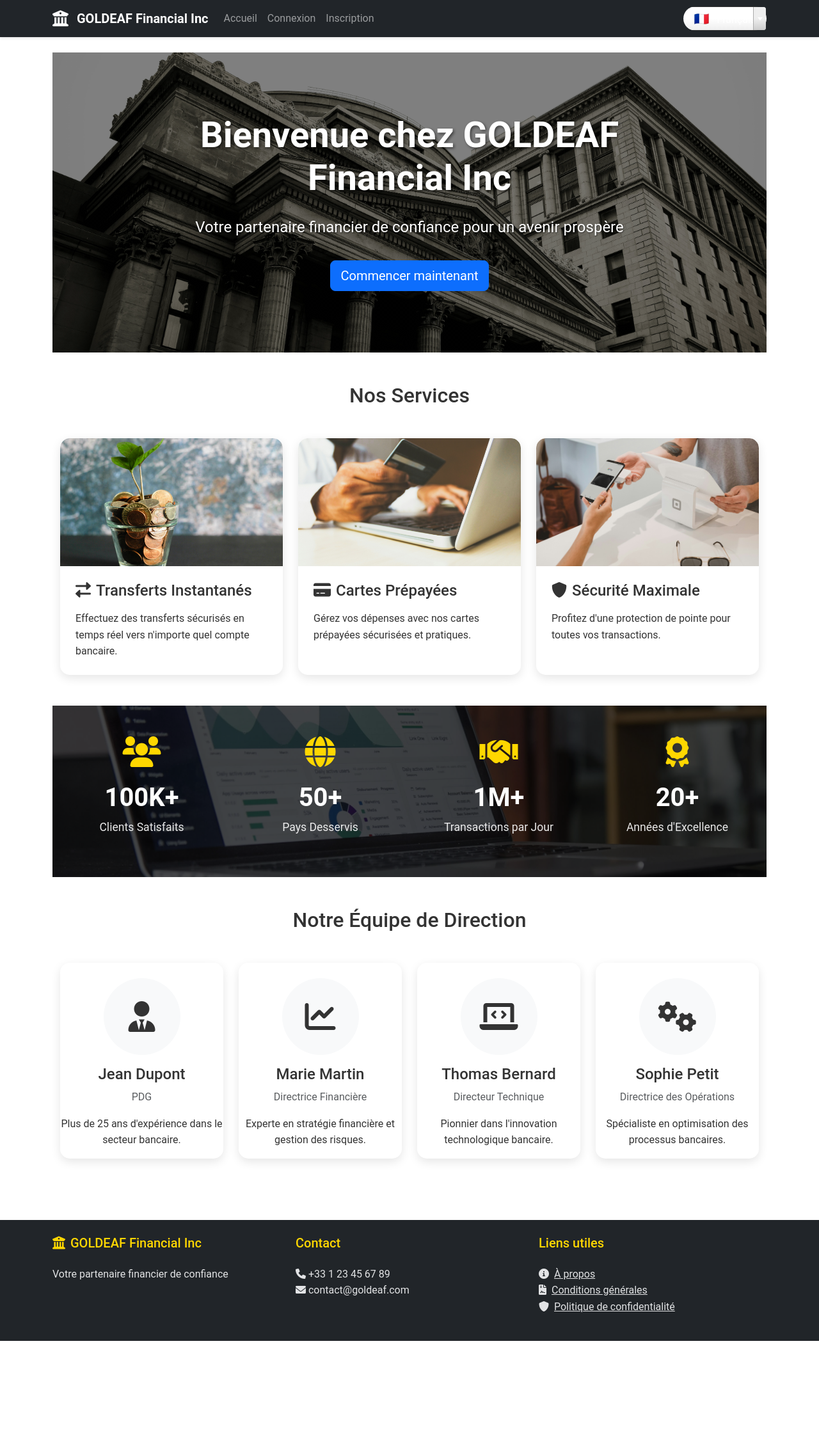
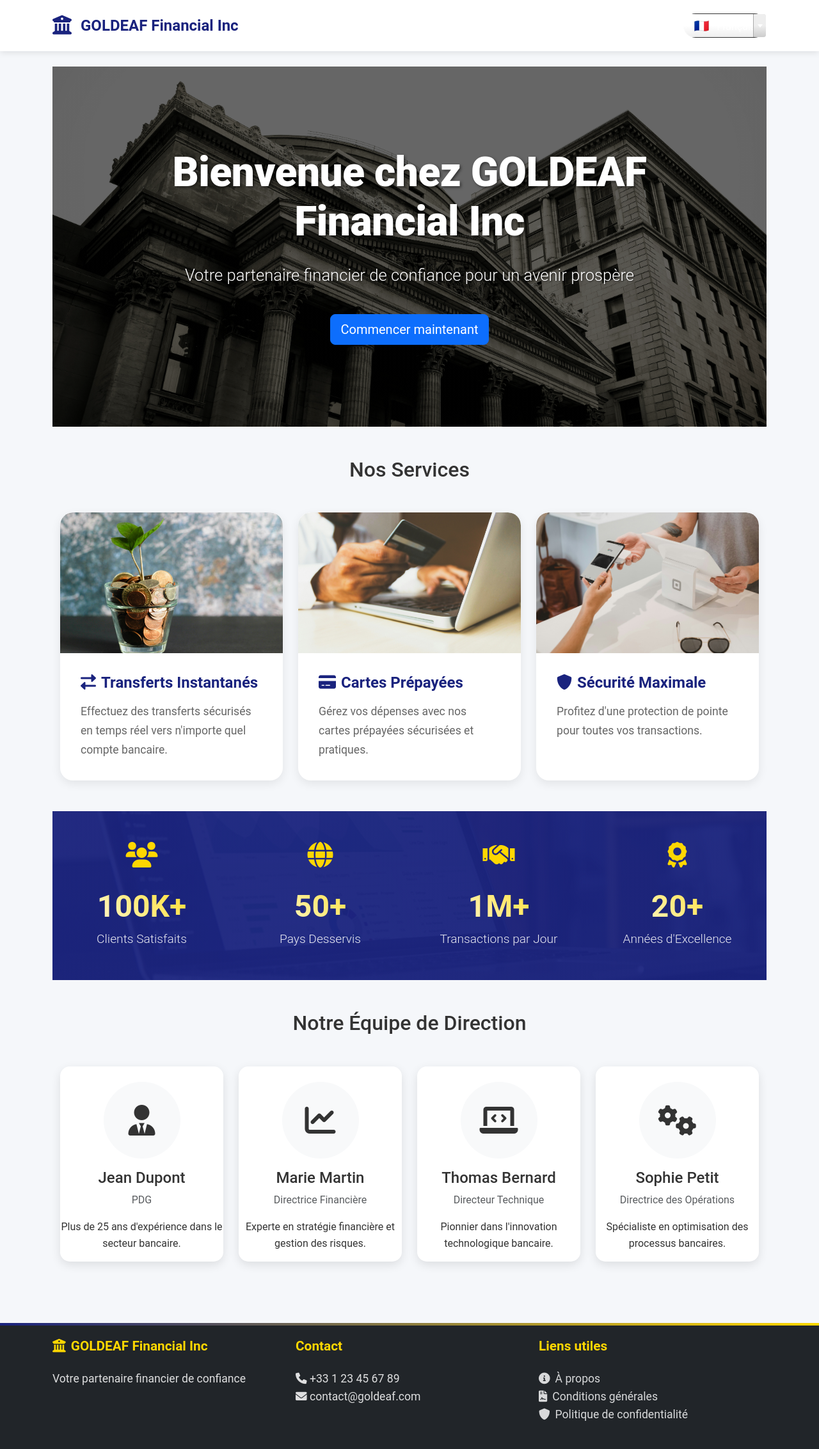
Before and after one commit to eudeq124/GO, a Flask app: page / in a window 1280 px wide. Shown: the whole page at 64% size. Before the commit the page ends 2096 px from the top, so only its background shows below. Run offline with Flask 3, Linux system fonts and the light colour scheme; some libraries are stand-ins or nearby versions.

Commit message:
feat: amélioration du CSS et sécurisation de la configuration nginx

```diff
--- a/static/css/style.css
+++ b/static/css/style.css
@@ -4,6 +4,10 @@
     --secondary-color: #ffd700;
     --text-color: #333;
     --light-bg: #f8f9fa;
+    --success-color: #28a745;
+    --danger-color: #dc3545;
+    --warning-color: #ffc107;
+    --info-color: #17a2b8;
 }
 
 /* Global Styles */
@@ -12,15 +16,44 @@
     color: var(--text-color);
     line-height: 1.6;
     overflow-x: hidden;
+    background-color: #f5f7fa;
 }
 
 /* Navbar Styles */
 .navbar {
-    box-shadow: 0 2px 4px rgba(0,0,0,0.1);
+    background-color: rgba(255, 255, 255, 0.98) !important;
+    backdrop-filter: blur(10px);
+    -webkit-backdrop-filter: blur(10px);
+    box-shadow: 0 2px 10px rgba(0,0,0,0.1);
+    padding: 1rem 0;
+    transition: all 0.3s ease;
+}
+
+.navbar.scrolled {
+    padding: 0.5rem 0;
 }
 
 .navbar-brand {
     font-weight: bold;
+    font-size: 1.5rem;
+    color: var(--primary-color) !important;
+}
+
+.navbar-brand span {
+    color: var(--secondary-color);
+}
+
+.nav-link {
+    font-weight: 500;
+    padding: 0.5rem 1rem !important;
+    margin: 0 0.25rem;
+    border-radius: 5px;
+    transition: all 0.3s ease;
+}
+
+.nav-link:hover {
+    background-color: rgba(26, 35, 126, 0.1);
+    transform: translateY(-1px);
 }
 
 /* Language Selector Styles */
@@ -120,64 +153,112 @@
 
 /* Hero Section */
 .hero-section {
-    background: linear-gradient(rgba(0, 0, 0, 0.5), rgba(0, 0, 0, 0.5)), url('/static/images/bank-building.jpg');
+    background: linear-gradient(rgba(0, 0, 0, 0.6), rgba(0, 0, 0, 0.6)), url('/static/images/bank-building.jpg');
     background-size: cover;
     background-position: center;
+    background-attachment: fixed;
     color: white;
-    padding: 6rem 0;
+    padding: 8rem 0;
     text-align: center;
     position: relative;
+    overflow: hidden;
 }
 
 .hero-content {
     max-width: 800px;
     margin: 0 auto;
     padding: 0 1rem;
+    position: relative;
+    z-index: 2;
 }
 
 .hero-title {
-    font-size: clamp(2rem, 5vw, 3.5rem);
-    font-weight: bold;
+    font-size: clamp(2.5rem, 6vw, 4rem);
+    font-weight: 800;
     margin-bottom: 1.5rem;
     text-shadow: 2px 2px 4px rgba(0,0,0,0.5);
+    letter-spacing: -0.5px;
 }
 
 .hero-subtitle {
-    font-size: clamp(1rem, 3vw, 1.5rem);
-    margin-bottom: 2rem;
+    font-size: clamp(1.1rem, 3vw, 1.6rem);
+    margin-bottom: 2.5rem;
     text-shadow: 1px 1px 2px rgba(0,0,0,0.5);
+    font-weight: 300;
+    line-height: 1.6;
+}
+
+.hero-btn {
+    padding: 1rem 2.5rem;
+    font-size: 1.1rem;
+    font-weight: 600;
+    text-transform: uppercase;
+    letter-spacing: 1px;
+    border-radius: 50px;
+    transition: all 0.3s ease;
+    box-shadow: 0 4px 15px rgba(0,0,0,0.2);
+}
+
+.hero-btn:hover {
+    transform: translateY(-2px);
+    box-shadow: 0 6px 20px rgba(0,0,0,0.3);
 }
 
 /* Feature Cards */
 .feature-card {
     border: none;
-    border-radius: 15px;
+    border-radius: 20px;
     overflow: hidden;
-    transition: all 0.3s ease;
+    transition: all 0.4s cubic-bezier(0.165, 0.84, 0.44, 1);
     background: white;
-    box-shadow: 0 5px 15px rgba(0,0,0,0.1);
+    box-shadow: 0 5px 15px rgba(0,0,0,0.08);
     height: 100%;
+    position: relative;
+}
+
+.feature-card::after {
+    content: '';
+    position: absolute;
+    top: 0;
+    left: 0;
+    width: 100%;
+    height: 100%;
+    box-shadow: 0 15px 35px rgba(0,0,0,0.15);
+    opacity: 0;
+    transition: all 0.4s cubic-bezier(0.165, 0.84, 0.44, 1);
+    border-radius: 20px;
 }
 
 .feature-card:hover {
     transform: translateY(-10px);
-    box-shadow: 0 15px 30px rgba(0,0,0,0.2);
+}
+
+.feature-card:hover::after {
+    opacity: 1;
 }
 
 .feature-image {
-    height: 200px;
+    height: 220px;
     object-fit: cover;
     width: 100%;
-    border-radius: 15px 15px 0 0;
+    border-radius: 20px 20px 0 0;
 }
 
 .feature-card .card-body {
-    padding: 1.5rem;
+    padding: 2rem;
 }
 
 .feature-card .card-title {
-    font-size: clamp(1.25rem, 2vw, 1.5rem);
+    font-size: 1.5rem;
+    font-weight: 700;
     margin-bottom: 1rem;
+    color: var(--primary-color);
+}
+
+.feature-card .card-text {
+    color: #666;
+    font-size: 1.1rem;
+    line-height: 1.7;
 }
 
 /* Team Cards */
@@ -218,48 +299,201 @@
 
 /* Stats Section */
 .stats-section {
-    background: linear-gradient(rgba(0, 0, 0, 0.7), rgba(0, 0, 0, 0.7)), url('/static/images/stats-bg.jpg');
+    background: linear-gradient(rgba(26, 35, 126, 0.95), rgba(26, 35, 126, 0.95)), url('/static/images/stats-bg.jpg');
     background-size: cover;
     background-position: center;
+    background-attachment: fixed;
     color: white;
-    padding: 4rem 0;
+    padding: 6rem 0;
     position: relative;
+}
+
+.stats-item {
+    text-align: center;
+    padding: 2rem;
+    border-radius: 15px;
+    background: rgba(255, 255, 255, 0.1);
+    backdrop-filter: blur(10px);
+    -webkit-backdrop-filter: blur(10px);
+    transition: all 0.3s ease;
+}
+
+.stats-item:hover {
+    transform: translateY(-5px);
+    background: rgba(255, 255, 255, 0.15);
 }
 
 .stats-section i {
     color: var(--secondary-color);
-    margin-bottom: 1rem;
+    margin-bottom: 1.5rem;
+    font-size: 2.5rem;
 }
 
 .stats-section h3 {
-    font-size: clamp(2rem, 4vw, 2.5rem);
-    font-weight: bold;
+    font-size: 3rem;
+    font-weight: 700;
     margin: 0.5rem 0;
+    background: linear-gradient(45deg, #fff, var(--secondary-color));
+    background-clip: text;
+    -webkit-background-clip: text;
+    -webkit-text-fill-color: transparent;
 }
 
 .stats-section p {
-    font-size: clamp(0.9rem, 2vw, 1.1rem);
+    font-size: 1.2rem;
     opacity: 0.9;
+    margin: 0;
+    font-weight: 300;
 }
 
 /* Footer */
 footer {
-    background-color: #1a237e;
-    padding: 3rem 0;
+    background-color: #0a1142;
+    padding: 5rem 0 3rem;
+    color: white;
+    position: relative;
+}
+
+footer::before {
+    content: '';
+    position: absolute;
+    top: 0;
+    left: 0;
+    right: 0;
+    height: 4px;
+    background: linear-gradient(90deg, var(--primary-color), var(--secondary-color));
 }
 
 footer h5 {
     color: var(--secondary-color);
     margin-bottom: 1.5rem;
+    font-size: 1.3rem;
+    font-weight: 600;
 }
 
 footer p, footer a {
-    opacity: 0.9;
+    opacity: 0.85;
+    transition: all 0.3s ease;
+    color: white;
+    text-decoration: none;
+    font-size: 1.1rem;
 }
 
 footer a:hover {
     opacity: 1;
+    color: var(--secondary-color);
     text-decoration: none;
+    padding-left: 5px;
+}
+
+.footer-social a {
+    display: inline-block;
+    width: 40px;
+    height: 40px;
+    background: rgba(255, 255, 255, 0.1);
+    border-radius: 50%;
+    text-align: center;
+    line-height: 40px;
+    margin-right: 10px;
+    transition: all 0.3s ease;
+}
+
+.footer-social a:hover {
+    background: var(--secondary-color);
+    color: var(--primary-color);
+    transform: translateY(-3px);
+}
+
+/* Animations */
+@keyframes fadeInUp {
+    from {
+        opacity: 0;
+        transform: translateY(30px);
+    }
+    to {
+        opacity: 1;
+        transform: translateY(0);
+    }
+}
+
+@keyframes slideInLeft {
+    from {
+        opacity: 0;
+        transform: translateX(-30px);
+    }
+    to {
+        opacity: 1;
+        transform: translateX(0);
+    }
+}
+
+@keyframes slideInRight {
+    from {
+        opacity: 0;
+        transform: translateX(30px);
+    }
+    to {
+        opacity: 1;
+        transform: translateX(0);
+    }
+}
+
+.feature-card {
+    animation: fadeInUp 0.8s ease-out forwards;
+    animation-delay: calc(var(--animation-order) * 0.1s);
+}
+
+.stats-item {
+    animation: slideInLeft 0.8s ease-out forwards;
+    animation-delay: calc(var(--animation-order) * 0.1s);
+}
+
+.team-card {
+    animation: slideInRight 0.8s ease-out forwards;
+    animation-delay: calc(var(--animation-order) * 0.1s);
+}
+
+/* Optimisations pour le chargement */
+.preload * {
+    -webkit-transition: none !important;
+    -moz-transition: none !important;
+    -ms-transition: none !important;
+    -o-transition: none !important;
+    transition: none !important;
+}
+
+/* Optimisations pour les performances */
+.gpu-accelerated {
+    transform: translateZ(0);
+    backface-visibility: hidden;
+    perspective: 1000px;
+}
+
+/* Support des navigateurs plus anciens */
+@supports not (backdrop-filter: blur(10px)) {
+    .navbar,
+    .stats-item {
+        background-color: rgba(255, 255, 255, 0.98) !important;
+    }
+}
+
+/* Optimisations pour l'impression */
+@media print {
+    .hero-section,
+    .stats-section {
+        background: none !important;
+        color: #000 !important;
+    }
+
+    .feature-card,
+    .team-card {
+        break-inside: avoid;
+    }
+
+    .stats-section h3 {
+        color: #000 !important;
+        -webkit-text-fill-color: initial !important;
+    }
 }
 
 /* Responsive Design */
@@ -345,19 +579,3 @@
     margin-left: 0.5rem !important;
     margin-right: 0 !important;
 }
-
-/* Animations */
-@keyframes fadeInUp {
-    from {
-        opacity: 0;
-        transform: translateY(20px);
-    }
-    to {
-        opacity: 1;
-        transform: translateY(0);
-    }
-}
-
-.feature-card, .team-card {
-    animation: fadeInUp 0.6s ease-out forwards;
-}
```
